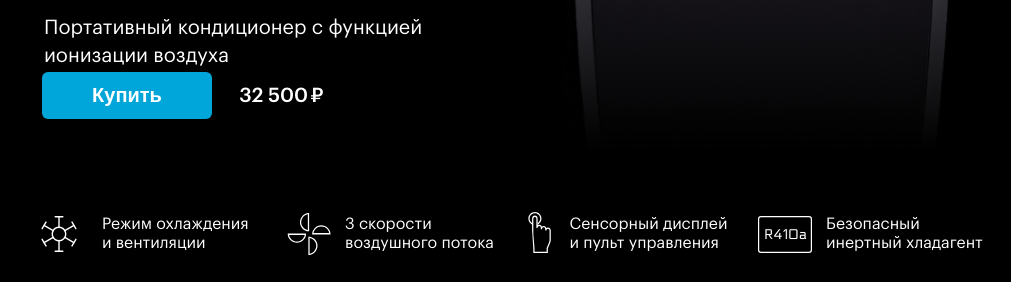
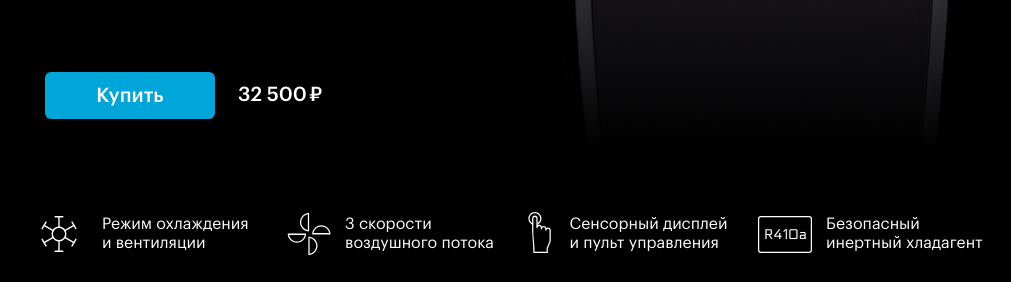
Before and after one commit to yabogach/mango, a plain HTML site: page index.html in a window 1280 px wide. Shown: the part 518-800 px from the top of the page, without its empty margins (130-1141 px from the left). Drawn offline with Linux system fonts and the light colour scheme.

Commit message:
Update index.css

```diff
--- a/index.css
+++ b/index.css
@@ -101,12 +101,24 @@ nav,
 section {
     display: block;
 }
-
+button {
+    padding: 0;
+    border: none;
+    font: inherit;
+    color: inherit;
+    background-color: transparent;
+    cursor: pointer;
+}
 body {
     background-color: black;
     color: #fff;
     width: 960px;
     margin: auto;
+}
+.buy-1 {
+    margin-left: 3px;
+    margin-top: 76px;
+    display: flex;
 }
 
 @font-face {
```
